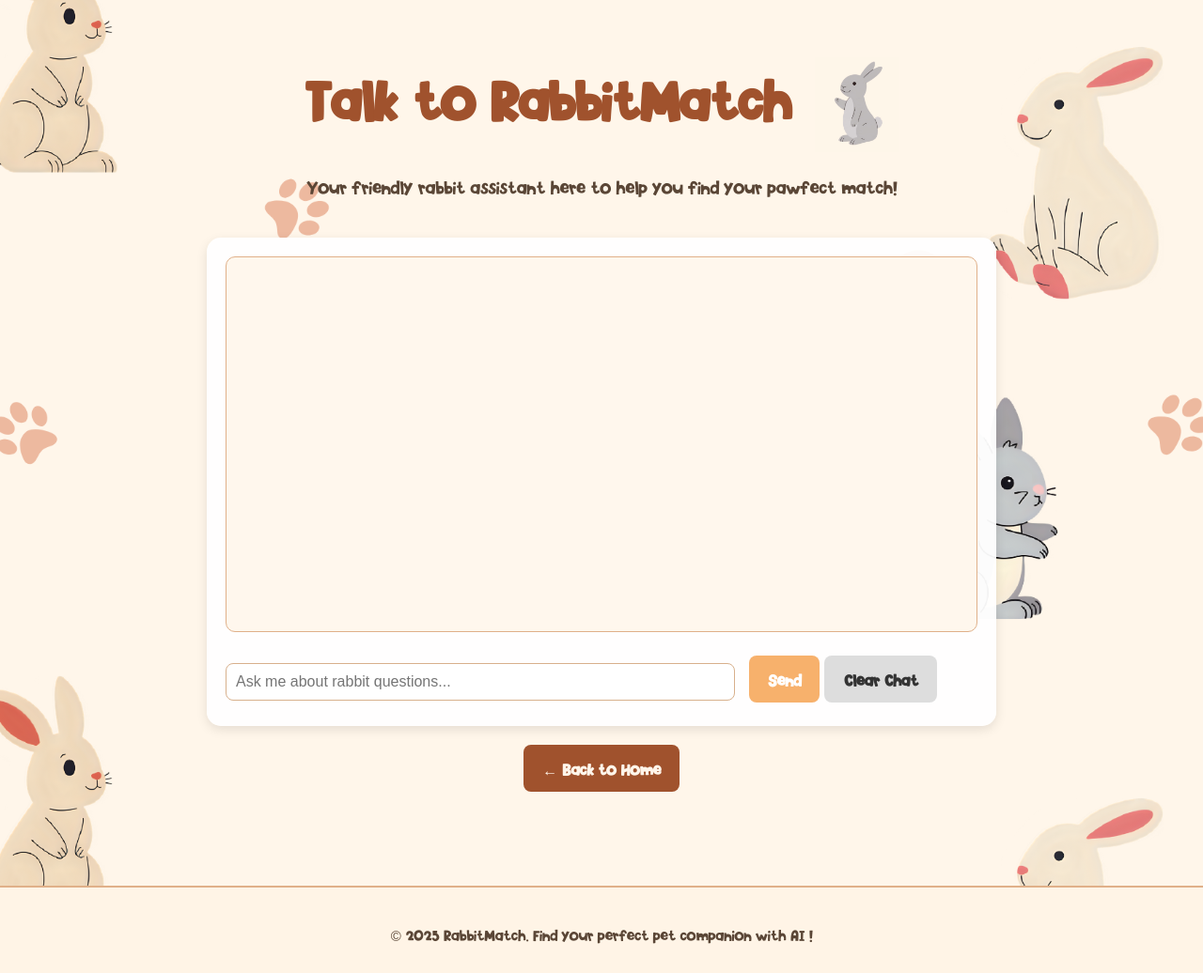
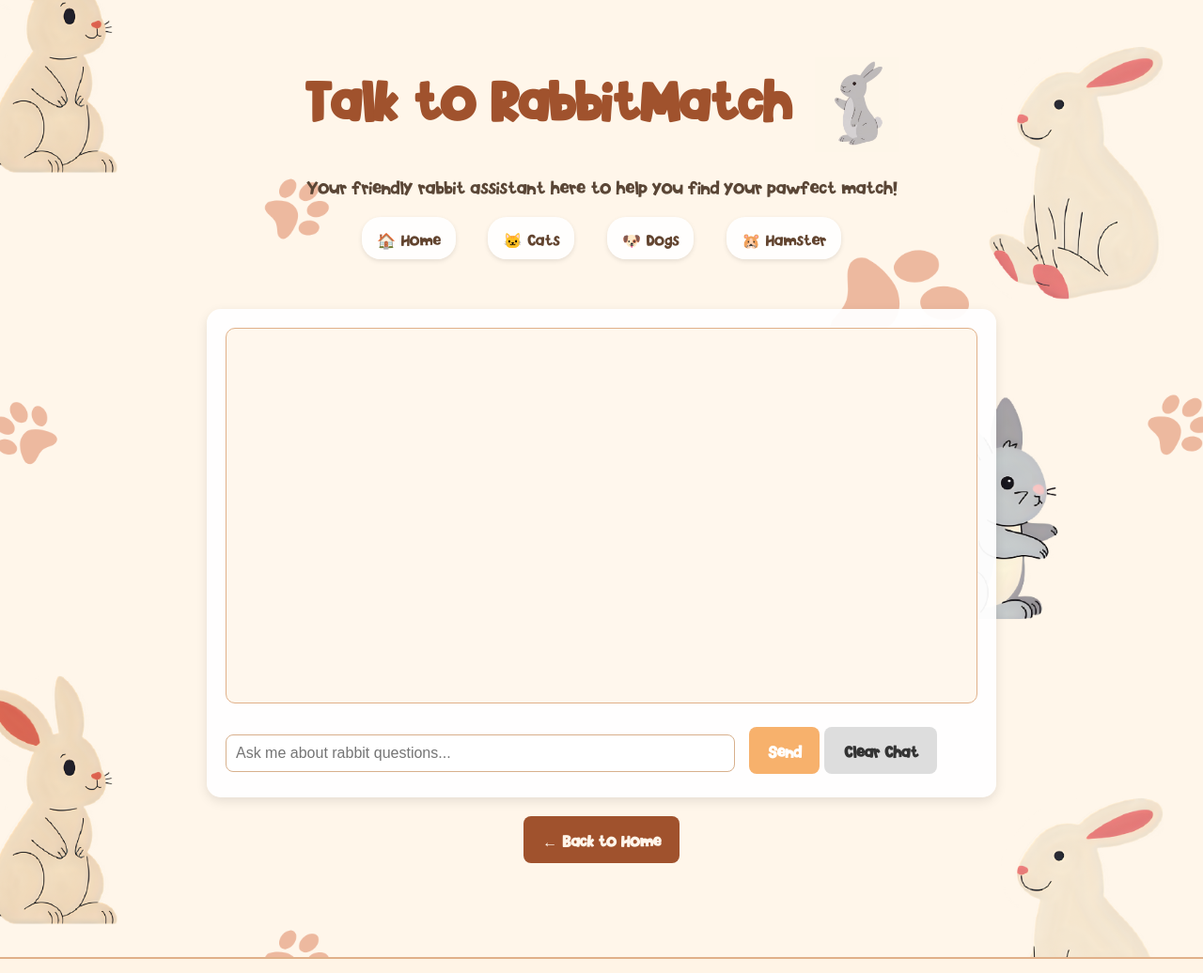
Before and after one commit to lvkxe/RabbitMatch, a plain HTML site: page index.html in a window 1280 px wide. Shown: the part 1238-2274 px from the top of the page at 94% size. Drawn offline with Linux system fonts and the light colour scheme.

Commit message:
Update index.html

```diff
--- a/index.html
+++ b/index.html
@@ -330,6 +330,20 @@
     <header>
       <h1>Talk to RabbitMatch <img src="images/RabbitMatch.jpg" alt="Whiskers" class="buddy-icon" /></h1>
       <p>Your friendly rabbit assistant here to help you find your pawfect match!</p>
+      <nav style="margin-top: 1.5rem; margin-bottom: 2.5rem;">
+        <a href="index.html" style="text-decoration: none; color: #62442f; margin: 0 15px;
+           padding: 8px 16px; border-radius: 20px; background: rgba(255,255,255,0.9);
+           transition: all 0.3s ease; box-shadow: 0 2px 5px rgba(0,0,0,0.1);">🏠 Home</a>
+        <a href="cat.html" style="text-decoration: none; color: #62442f; margin: 0 15px;
+           padding: 8px 16px; border-radius: 20px; background: rgba(255,255,255,0.9);
+           transition: all 0.3s ease; box-shadow: 0 2px 5px rgba(0,0,0,0.1);">🐱 Cats</a>
+        <a href="dog.html" style="text-decoration: none; color: #62442f; margin: 0 15px;
+           padding: 8px 16px; border-radius: 20px; background: rgba(255,255,255,0.9);
+           transition: all 0.3s ease; box-shadow: 0 2px 5px rgba(0,0,0,0.1);">🐶 Dogs</a>
+        <a href="rabbit.html" style="text-decoration: none; color: #62442f; margin: 0 15px;
+           padding: 8px 16px; border-radius: 20px; background: rgba(255,255,255,0.9);
+           transition: all 0.3s ease; box-shadow: 0 2px 5px rgba(0,0,0,0.1);">🐹 Hamster</a>
+      </nav>
     </header>
 
     <div class="chat-container">
```
